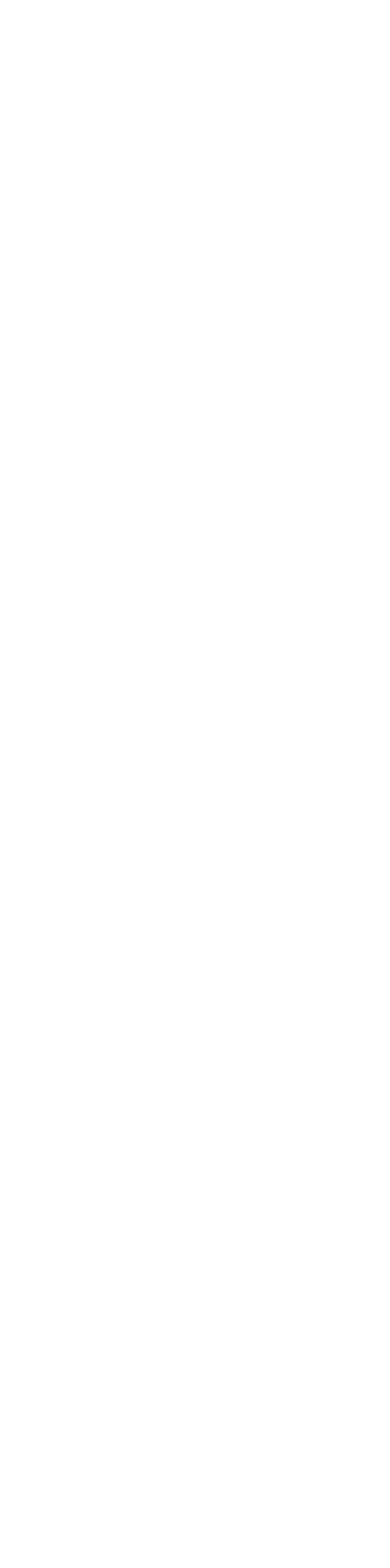
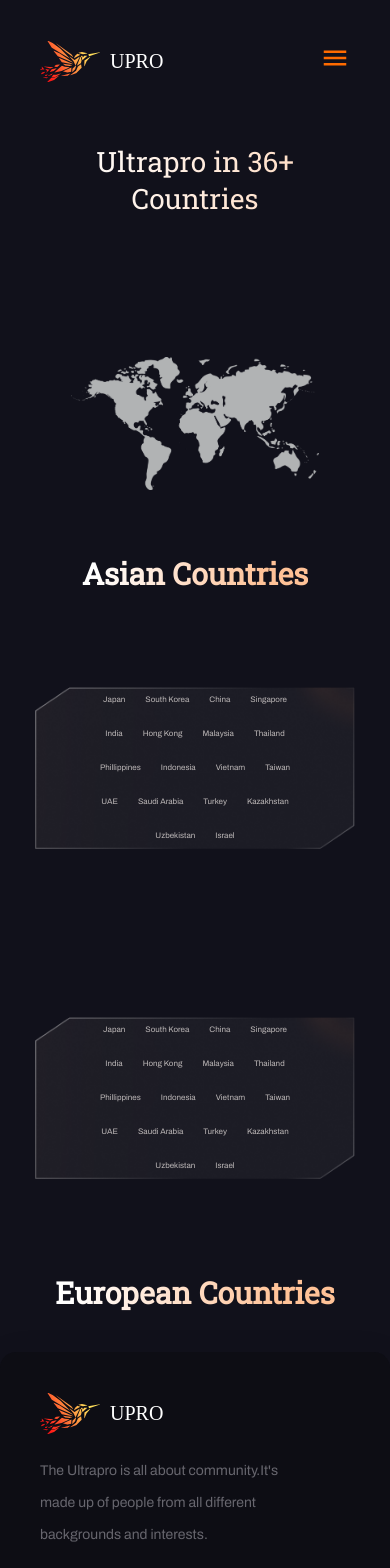
Before and after one commit to hemanthpopz/UltraProProject, a React (Create React App) app: page /sitemap in a window 390 px wide. Before the commit this address had no page. Shown: the top 1568 px of the page. Before the commit the page ends 844 px from the top, so only its background shows below. Built offline with nearby package versions, Linux system fonts and the light colour scheme; a web font is replaced by a local one.

Commit message:
Created New Pages

```diff
--- a/src/App.js
+++ b/src/App.js
@@ -10,6 +10,7 @@
 import P2P from "./components/P2P";
 import DEFI from "./components/DEFI";
 import "./App.css";
+import Sitemap from "./components/Sitemap";
 
 function App() {
   const { pathname } = useLocation();
@@ -32,6 +33,7 @@
         <Route path='/canopusGtxWallet' element={<GTXWallet/>}/>
         <Route path="/P2P" element={<P2P/>}/>
         <Route path='/defi' element={<DEFI/>}/>
+        <Route path='/sitemap' element={<Sitemap/>}/>
       </Routes>
     </div>
   );
--- a/src/components/DEFI/index.css
+++ b/src/components/DEFI/index.css
@@ -117,9 +117,11 @@
 }
 
 
-@media screen and (max-width:1200px) {
+@media screen and (max-width:1250px) {
 
-
+    .defi-first-container{
+        width: 1000px;
+    }
     .defi-heading,.defi-span-heading{
         font-size: 50px;
     }
@@ -150,7 +152,21 @@
 }
 
 
-@media screen and (max-width:1000px) {
+@media screen and (max-width:1200px) {
+
+    .defi-heading,.defi-span-heading{
+        font-size: 40px;
+    }
+
+}
+
+
+
+@media screen and (max-width:1100px) {
+
+    .defi-first-container{
+        width: auto;
+    }
 
     .defi-heading,.defi-span-heading{
         font-size: 40px;
@@ -194,7 +210,7 @@
 @media screen and (max-width:500px) {
 
     .defi-primary,.defi-secondary{
-        width: 100%;
+        width: 300px;
     }
 
     .defi-primary h1{
@@ -211,3 +227,11 @@
     }
 
 }
+
+
+@media screen and  (max-width:400px) {
+
+    .defi-primary,.defi-secondary{
+        width: 200px;
+    }
+}
--- a/src/components/Footer/index.js
+++ b/src/components/Footer/index.js
@@ -3,7 +3,6 @@
   FaTwitter,
   FaTelegramPlane,
   FaDiscord,
-  FaRedditAlien,
   FaGithub,
   FaInstagram,
   FaLinkedin,
@@ -17,7 +16,7 @@
     return <footer>
       <div className="first-footer-container">
         <div className="logo-container">
-          <img className="footer-logo" src={Logo} />
+          <img alt='Logo' className="footer-logo" src={Logo} />
           <h1 className="logo-heading footer-logo-heading">UPRO</h1>
         </div>
         <p className="footer-one-p">
@@ -48,7 +47,9 @@
           <li>Announcement</li>
           <li>News</li>
           <li>Notice</li>
+          <Link className='Link' to='/sitemap'>
           <li>Sitemap</li>
+          </Link>
         </ul>
 
         <ul className="second-footer-container">
--- a/src/components/GTXWallet/index.css
+++ b/src/components/GTXWallet/index.css
@@ -10,6 +10,7 @@
 .gtx-first-container{
     height: 60vh;
     background-size: contain;
+    padding: 60px;
 }
 
 
@@ -115,6 +116,15 @@
     }
 }
 
+@media screen and (max-width:1250px) {
+
+    .gtx-first-container{
+        width: 1000px;
+
+    }
+
+}
+
 @media screen and (max-width:1200px) {
 
     .gtx-heading,.gtx-span-heading{
@@ -131,6 +141,13 @@
 }
 
 
+@media screen and (max-width:1100px) {
+    .gtx-first-container{
+        width: 800px;
+    }
+}
+
+
 @media screen and (max-width:1000px) {
     .gtx-container2{
         width: 800px;
@@ -140,12 +157,23 @@
     .h2-des{
         text-align: center;
     }
+    .gtx-first-container{
+        width: auto;
+        margin-top: 60px;
+        align-items: center;
+        gap: 20px;
+    }
+
 }
 
 @media screen and (max-width:800px) {
 
     .gtx-container2{
-        width: 100%;
+        width: auto;
+    }
+
+    .gtx-first-container{
+        margin-top: 150px;
     }
 
     .gtx-fourth-text{
@@ -161,5 +189,16 @@
         flex-direction: column;
         align-items: center;
     }
+    .gtx-first-container{
+        width: 400px;
+    }
 
 }
+
+
+
+@media screen and (max-width:550px) {
+    .gtx-first-container{
+        width: auto;
+    }
+}
--- a/src/components/P2P/index.css
+++ b/src/components/P2P/index.css
@@ -24,8 +24,25 @@
     height: 2px;
 }
 
+
+@media screen and (max-width:1250px) {
+
+    .p2p-first-container{
+        width:1000px;
+    }
+
+
+}
+
 @media screen and (max-width:1000px) {
     .gtx-first-container{
         text-align: center;
     }
 }
+
+@media screen and (max-width:1100px) {
+    .p2p-first-container{
+        width: auto;
+    }
+
+}
--- a/src/components/P2P/index.js
+++ b/src/components/P2P/index.js
@@ -16,7 +16,7 @@
       <Header />
 
       <div className="gtx-content-container ">
-        <div className="probinar-first-container gtx-first-container about-first-container">
+        <div className="probinar-first-container gtx-first-container about-first-container p2p-first-container">
           <div className="probinar-first-text-container">
             <h1 className="gtx-heading">
               P2P Platform
--- a/src/components/Probinar/index.css
+++ b/src/components/Probinar/index.css
@@ -12,6 +12,7 @@
     flex-direction: column;
     gap: 100px;
     align-items: center;
+
 }
 
 .probinar-container-heading {
@@ -32,7 +33,7 @@
 .probinar-first-container {
     background-image: url('../Images/blurBg1.png');
     margin-top: 30px;
-    padding: 60px;
+    padding: 70px;
     background-size: contain;
     height: 60vh;
     display: flex;
@@ -263,7 +264,7 @@
         background-image: none;
         flex-direction: column;
         justify-content: center;
-        gap: 40px;
+        margin-top: 150px;
         text-align: center;
        }
     .probinar-third-container{
@@ -323,9 +324,20 @@
     .probinar3-image{
         width: 250px;
     }
+
+
     .probinar3-heading{
         font-size: 24px;
         margin-top: 20px;
         margin-bottom: 20px;
     }
 }
+
+
+@media screen and (max-width:400px) {
+
+    .probinar-first-container{
+        width: 200px;
+    }
+
+}
--- /dev/null
+++ b/src/components/Sitemap/index.css
@@ -0,0 +1,182 @@
+.main-sitemap-container{
+    background-color: #11111b;
+}
+
+.sitemap-container{
+    padding: 40px;
+
+}
+
+.sitemap-content-container{
+    display: flex;
+    flex-direction: column;
+    align-items: center;
+    gap: 60px;
+}
+
+.sitemap-heading-container h1{
+    font-feature-settings: 'clig' off, 'liga' off;
+    font-family: Roboto Slab;
+    font-size: 58px;
+    margin-top: 60px;
+    font-style: normal;
+    font-weight: 500;
+    text-align: center;
+    line-height: normal;
+    background: linear-gradient(94deg, #fff 6.12%, #ffdfc8 80.25%);
+    background-clip: text;
+    -webkit-background-clip: text;
+    -webkit-text-fill-color: transparent;
+    margin-bottom: 40px;
+}
+
+.span-number{
+    color: #f56905;
+}
+
+.sitemap-image-container{
+    text-align: center;
+}
+
+.map-image{
+    width: 60%;
+    margin-top: 40px;
+}
+
+
+.asian-heading{
+    font-feature-settings: 'clig' off, 'liga' off;
+    font-family: "Roboto Slab";
+    font-size: 40px;
+    font-style: normal;
+    font-weight: 700;
+    line-height: normal;
+    background: linear-gradient(94deg, #FFF 6.12%, #ffc297 80.25%);
+    background-clip: text;
+    -webkit-background-clip: text;
+    -webkit-text-fill-color: transparent;
+}
+
+.cname{
+    color: rgb(189, 184, 184);
+    font-family: 'Archivo';
+}
+
+.regions-container{
+    width: 500px;
+    padding: 60px;
+    display: flex;
+    flex-wrap: wrap;
+    gap: 20px;
+    justify-content: space-between;
+    align-items: center;
+    background-image: url('../Images/DEFIVector.png');
+    background-repeat:no-repeat;
+    background-size: contain;
+    height: 150px;
+    background-position: center;
+}
+
+.main-regions-container{
+    width: 1100px;
+    max-width: 1400px;
+    display: flex;
+    align-items: center;
+    justify-content: space-between;
+}
+
+
+
+@media screen and (max-width:1150px) {
+
+    .main-regions-container{
+        width: 900px;
+    }
+
+    .asian-heading{
+        font-size: 30px;
+    }
+
+    .cname{
+        font-size: 15px;
+    }
+
+    .regions-container{
+        width: 350px;
+    }
+
+}
+
+
+@media screen and (max-width:1000px) {
+    .sitemap-heading-container h1{
+        font-size: 40px;
+    }
+
+    .main-regions-container{
+        width: 800px;
+    }
+}
+
+
+@media screen and (max-width:800px) {
+
+
+    .main-regions-container{
+        flex-direction: column;
+        align-items: center;
+        gap: 40px;
+
+    }
+
+    .main-regions-container{
+        width: auto;
+    }
+
+}
+
+
+
+@media screen and (max-width:600px) {
+
+    .regions-container{
+        width: 300px;
+    }
+    .cname{
+        font-size: 12px;
+    }
+    .sitemap-heading-container h1{
+        font-size: 28px;
+
+    }
+
+}
+
+
+@media screen and (max-width:500px) {
+
+    .map-image{
+        width: 80%;
+    }
+
+    .regions-container{
+        width: 250px;
+        justify-content: center;
+    }
+
+    .cname{
+        font-size: 10px;
+    }
+
+}
+
+
+@media screen and (max-width:400px) {
+    .regions-container{
+        width: 200px;
+    }
+
+    .cname{
+        font-size: 8px;
+    }
+}
--- /dev/null
+++ b/src/components/Sitemap/index.js
@@ -0,0 +1,107 @@
+import "./index.css";
+
+import Header from "../Header";
+import Footer from "../Footer";
+import Map from "../Images/WorldMap.png";
+
+const Countries = [
+  {
+    Cname: "Japan",
+  },
+  {
+    Cname: "South Korea",
+  },
+  {
+    Cname: "China",
+  },
+  {
+    Cname: "Singapore",
+  },
+  {
+    Cname: "India",
+  },
+  {
+    Cname: "Hong Kong",
+  },
+  {
+    Cname: "Malaysia",
+  },
+  {
+    Cname: "Thailand",
+  },
+  {
+    Cname: "Phillippines",
+  },
+  {
+    Cname: "Indonesia",
+  },
+  {
+    Cname: "Vietnam",
+  },
+  {
+    Cname: "Taiwan",
+  },
+  {
+    Cname: "UAE",
+  },
+  {
+    Cname: "Saudi Arabia",
+  },
+  {
+    Cname: "Turkey",
+  },
+  {
+    Cname: "Kazakhstan",
+  },
+  {
+    Cname: "Uzbekistan",
+  },
+  {
+    Cname: "Israel",
+  },
+];
+
+function Sitemap() {
+  return (
+    <div className="main-sitemap-container">
+      <div className="sitemap-container">
+        <Header />
+
+        <div className="sitemap-content-container">
+          <div className="sitemap-heading-container">
+            <h1 className="sitemap-heading">
+              Ultrapro in <span className="span-number">36+</span> Countries{" "}
+            </h1>
+          </div>
+
+          <div className="sitemap-image-container">
+            <img src={Map} className="map-image" />
+          </div>
+
+          <div className="main-regions-container">
+            <h1 className="asian-heading">Asian Countries</h1>
+
+            <div className="regions-container">
+              {Countries.map((eachItem) => (
+                <p className="cname">{eachItem.Cname}</p>
+              ))}
+            </div>
+          </div>
+
+          <div className="main-regions-container">
+            <div className="regions-container">
+              {Countries.map((eachItem) => (
+                <p className="cname">{eachItem.Cname}</p>
+              ))}
+            </div>
+
+            <h1 className="asian-heading">European Countries</h1>
+          </div>
+        </div>
+      </div>
+      <Footer />
+    </div>
+  );
+}
+
+export default Sitemap;
```
Also changed, not shown: src/components/UproBazar/index.css (+20 -7 lines), src/components/Images/WorldMap.png (added).
